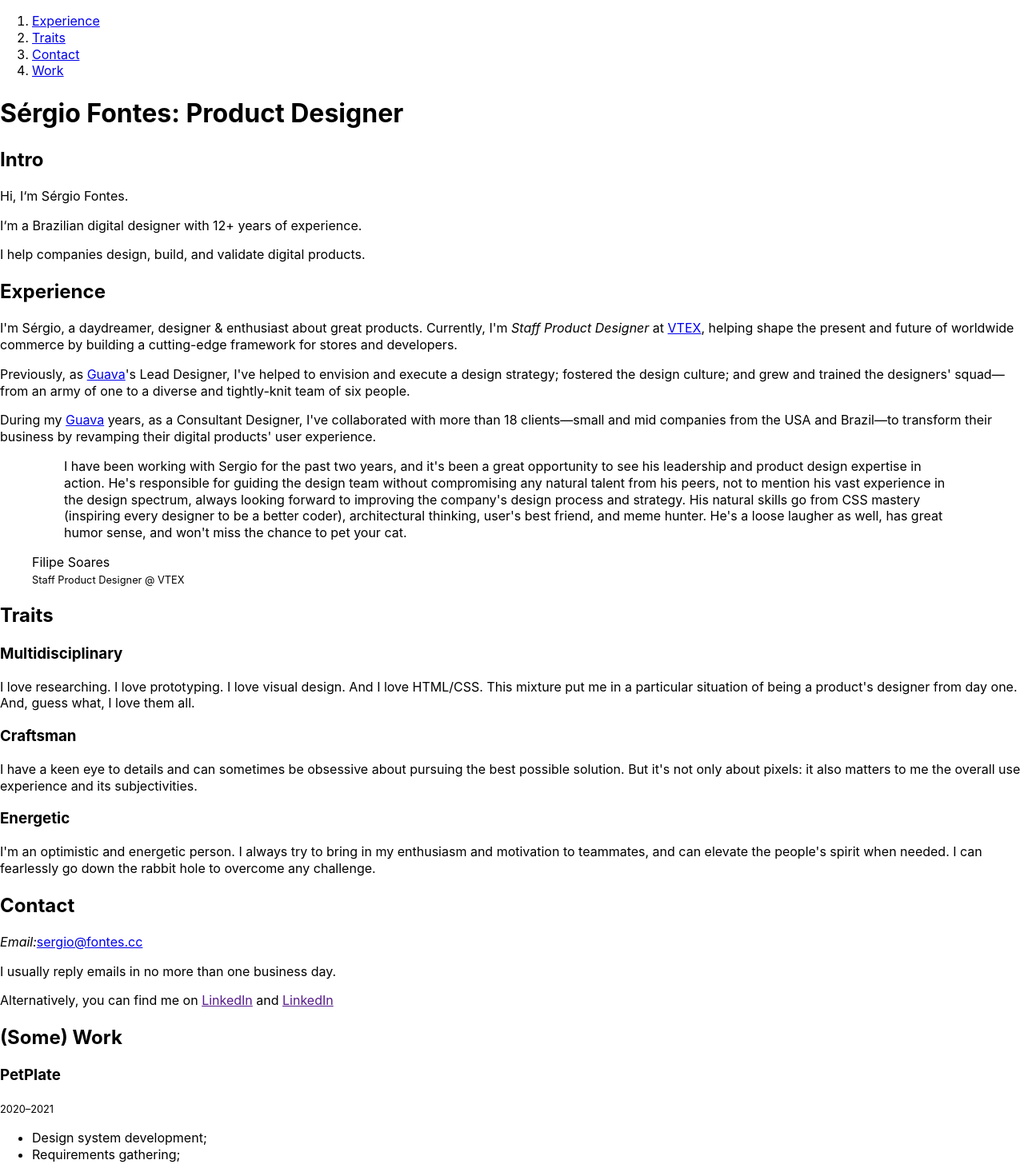
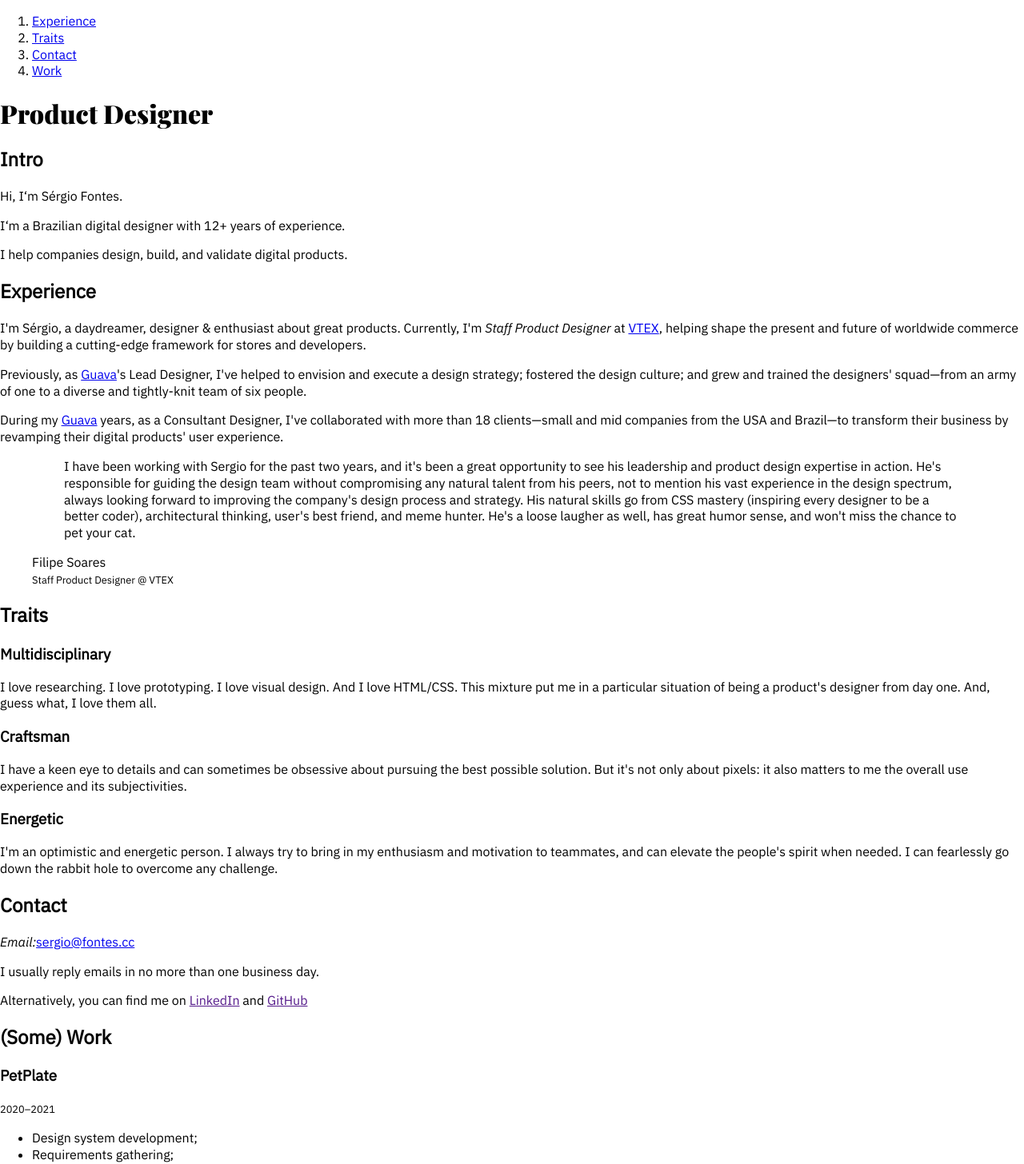
Before and after one commit to sergiofontes/fontes.cc, a Next.js app: page / in a window 1280 px wide. Shown: the top 1456 px of the page at 80% size. Built offline with nearby package versions, Linux system fonts and the light colour scheme.

Commit message:
Add font families, fix typos

```diff
--- a/components/layout.js
+++ b/components/layout.js
@@ -1,9 +1,6 @@
-import Head from "next/head";
-import Image from "next/image";
-import Link from "next/link";
+import Head from 'next/head';
 
-const name = "Sérgio";
-export const siteTitle = "Sérgio Fontes: Product Designer";
+export const siteTitle = 'Sérgio Fontes—Product Designer';
 
 export default function Layout({ children, home }) {
   return (
@@ -12,7 +9,7 @@ export default function Layout({ children, home }) {
         <link rel="icon" href="/favicon.ico" />
         <meta
           name="description"
-          content="Learn how to build a personal website using Next.js"
+          content="Brazilian digital designer. I help companies design, build, and validate digital products."
         />
         <meta property="og:image" content="" />
         <meta name="og:title" content={siteTitle} />
--- a/pages/index.js
+++ b/pages/index.js
@@ -1,12 +1,22 @@
-import Head from "next/head";
-import Link from "next/link";
-import Layout, { siteTitle } from "../components/layout";
+import Head from 'next/head';
+import Link from 'next/link';
+import cn from 'classnames';
+import Image from 'next/image';
+import Layout, { siteTitle } from '../components/layout';
+
+import Symbol from '../public/images/symbol.svg';
+
+import style from './index.module.scss';
 
 export default function Home() {
   return (
     <Layout home>
       <Head>
         <title>{siteTitle}</title>
+        <link
+          href="https://fonts.googleapis.com/css2?family=DM+Sans:wght@400;500;700&family=IBM+Plex+Sans:ital@0;1&family=Playfair+Display:wght@900&display=swap"
+          rel="stylesheet"
+        />
       </Head>
       <nav>
         <ol>
@@ -33,6 +43,7 @@ export default function Home() {
         </ol>
       </nav>
       <header>
+        <Symbol className={style.logo} />
         <section>
           <h1>
             <span>Sérgio Fontes: </span>Product Designer
@@ -52,48 +63,46 @@ export default function Home() {
         <section id="experience">
           <h2>Experience</h2>
           <p>
-            I'm Sérgio, a daydreamer, designer &amp; enthusiast about great
-            products. Currently, I'm <em>Staff Product Designer</em> at{" "}
+            I'm Sérgio, a daydreamer, designer &amp; enthusiast about great products.
+            Currently, I'm <em>Staff Product Designer</em> at{' '}
             <a href="https://vtex.com" target="_blank">
               VTEX
             </a>
-            , helping shape the present and future of worldwide commerce by
-            building a cutting-edge framework for stores and developers.
+            , helping shape the present and future of worldwide commerce by building a
+            cutting-edge framework for stores and developers.
           </p>
           <p>
-            Previously, as{" "}
+            Previously, as{' '}
             <a href="https://guava.software" target="_blank">
               Guava
             </a>
-            's Lead Designer, I've helped to envision and execute a design
-            strategy; fostered the design culture; and grew and trained the
-            designers' squad—from an army of one to a diverse and tightly-knit
-            team of six people.
+            's Lead Designer, I've helped to envision and execute a design strategy;
+            fostered the design culture; and grew and trained the designers' squad—from
+            an army of one to a diverse and tightly-knit team of six people.
           </p>
           <p>
-            During my{" "}
+            During my{' '}
             <a href="https://guava.software" target="_blank">
               Guava
-            </a>{" "}
+            </a>{' '}
             years, as a Consultant Designer, I've collaborated with more than 18
-            clients—small and mid companies from the USA and Brazil—to transform
-            their business by revamping their digital products' user experience.
+            clients—small and mid companies from the USA and Brazil—to transform their
+            business by revamping their digital products' user experience.
           </p>
         </section>
 
         <figure id="testimonial">
           <blockquote>
             <p>
-              I have been working with Sergio for the past two years, and it's
-              been a great opportunity to see his leadership and product design
-              expertise in action. He's responsible for guiding the design team
-              without compromising any natural talent from his peers, not to
-              mention his vast experience in the design spectrum, always looking
-              forward to improving the company's design process and strategy.
-              His natural skills go from CSS mastery (inspiring every designer
-              to be a better coder), architectural thinking, user's best friend,
-              and meme hunter. He's a loose laugher as well, has great humor
-              sense, and won't miss the chance to pet your cat.
+              I have been working with Sergio for the past two years, and it's been a
+              great opportunity to see his leadership and product design expertise in
+              action. He's responsible for guiding the design team without compromising
+              any natural talent from his peers, not to mention his vast experience in
+              the design spectrum, always looking forward to improving the company's
+              design process and strategy. His natural skills go from CSS mastery
+              (inspiring every designer to be a better coder), architectural thinking,
+              user's best friend, and meme hunter. He's a loose laugher as well, has
+              great humor sense, and won't miss the chance to pet your cat.
             </p>
           </blockquote>
           <figcaption>
@@ -108,20 +117,17 @@ export default function Home() {
           <section>
             <h3>Multidisciplinary</h3>
             <p>
-              I love researching. I love prototyping. I love visual design. And
-              I love HTML/CSS. This mixture put me in a particular situation of
-              being a product's designer from day one. And, guess what, I love
-              them all.
+              I love researching. I love prototyping. I love visual design. And I love
+              HTML/CSS. This mixture put me in a particular situation of being a
+              product's designer from day one. And, guess what, I love them all.
             </p>
-          </section>
           </section>
           <section>
             <h3>Craftsman</h3>
             <p>
               I have a keen eye to details and can sometimes be obsessive about
-            pursuing the best possible solution. But it's not only about pixels:
-            it also matters to me the overall use experience and its
-            subjectivities.
+              pursuing the best possible solution. But it's not only about pixels: it
+              also matters to me the overall use experience and its subjectivities.
             </p>
           </section>
           <section>
@@ -129,9 +135,10 @@ export default function Home() {
             <p>
               I'm an optimistic and energetic person. I always try to bring in my
               enthusiasm and motivation to teammates, and can elevate the people's
-            spirit when needed. I can fearlessly go down the rabbit hole to
-            overcome any challenge.
+              spirit when needed. I can fearlessly go down the rabbit hole to overcome
+              any challenge.
             </p>
+          </section>
         </section>
 
         <section id="contact">
@@ -142,13 +149,13 @@ export default function Home() {
           </p>
           <p>I usually reply emails in no more than one business day.</p>
           <p>
-            Alternatively, you can find me on{" "}
+            Alternatively, you can find me on{' '}
             <a href="" target="_blank">
               LinkedIn
-            </a>{" "}
-            and{" "}
+            </a>{' '}
+            and{' '}
             <a href="" target="_blank">
-              LinkedIn
+              GitHub
             </a>
           </p>
         </section>
@@ -191,8 +198,8 @@ export default function Home() {
       <footer>
         <p>Sérgio Fontes, 2022. Copy, design &amp; code by me.</p>
         <p>
-          No cookies, no tracking, just the beauty of HTML &amp; CSS (shh,
-          there's some JS too).
+          No cookies, no tracking, just the beauty of HTML &amp; CSS (shh, there's some
+          JS too).
         </p>
       </footer>
     </Layout>
--- a/styles/typography.scss
+++ b/styles/typography.scss
@@ -5,8 +5,9 @@
 @import "scaffold";
 
 body {
-  --font-body:     -apple-system, BlinkMacSystemFont, "Segoe UI", Roboto, Oxygen-Sans, Ubuntu, Cantarell, "Helvetica Neue", sans-serif;
-  --font-title:    SFMono-Regular, Menlo, Monaco, Consolas, "Liberation Mono", "Courier New", monospace;
+  --font-body:     "IBM Plex Sans", sans-serif;
+  --font-title:    "DM Sans", sans-serif;
+  --font-hero:     "Playfair Display", serif;
   --font-size:     16px;
   --line-height:   1.3;
   font-family: var(--font-body);
@@ -15,7 +16,10 @@ body {
 }
 
 // Title
-h1 {}
+h1 {
+  font-family: var(--font-hero);
+  > span { @include fontless; }
+}
 h2 {}
 h3 {}
 h4 {}
```
Lines whose indentation alone changed are shown as unchanged.
